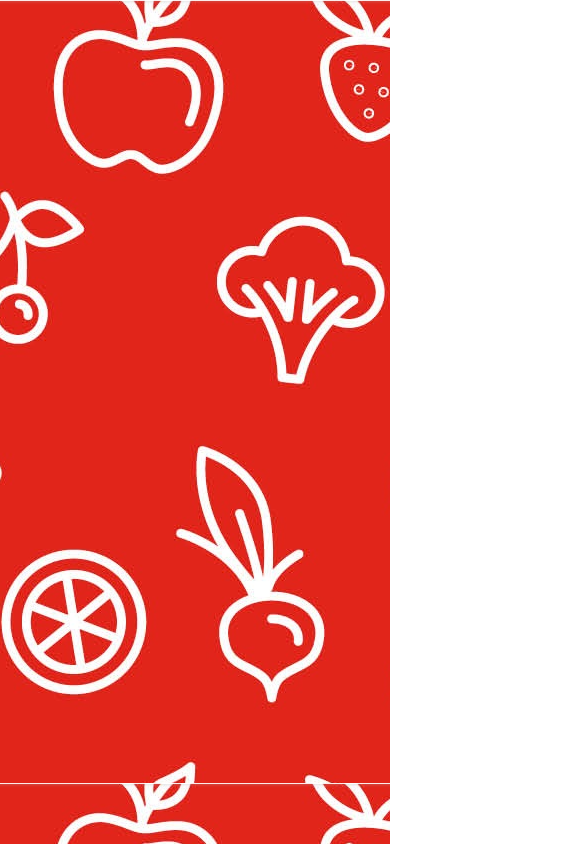
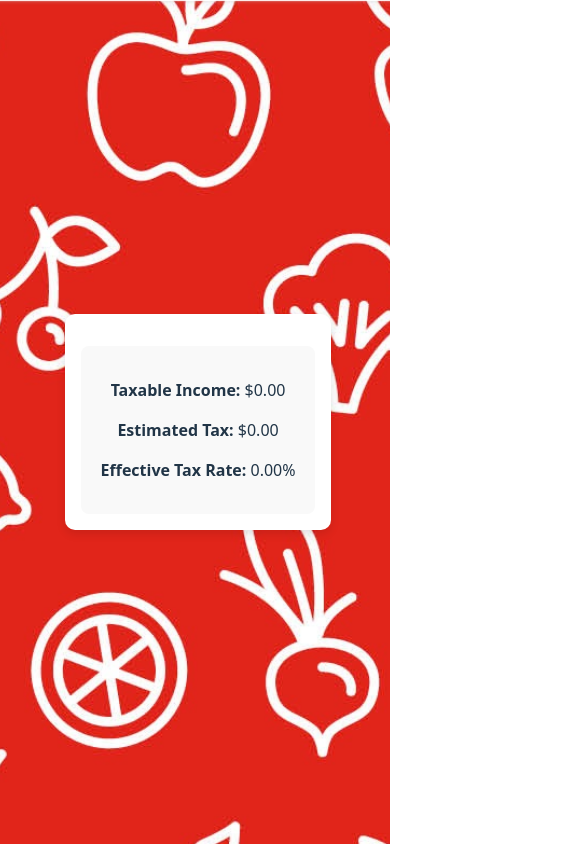
Before and after one commit to Rithika-07/Tax-calculator, a React (Vite) app: page / in a window 390 px wide. Shown: the top 844 px of the page, 585 px wide, since content can reach past the window. Built offline with nearby package versions, Linux system fonts and the light colour scheme.

Commit message:
interactive style added

```diff
--- a/src/index.css
+++ b/src/index.css
@@ -12,14 +12,14 @@
   -webkit-font-smoothing: antialiased;
   -moz-osx-font-smoothing: grayscale;
 }
+
 .app-container {
-  background-color: #ffffff;
+  background: white;
   border-radius: 10px;
-  box-shadow: 0px 4px 10px rgba(0, 0, 0, 0.1);
-  max-width: 350px;
-  width: 100%;
-  margin-left: 600px;
-  margin-top: 10rem;
+  box-shadow: 0 4px 10px rgba(0,0,0,0.1);
+  padding: 2rem;
+  width: 90%;
+  max-width: 400px;
   text-align: center;
 }
 a {
@@ -30,17 +30,17 @@ a {
 a:hover {
   color: #535bf2;
 }
-
 body {
   margin: 0;
+  height: 100vh;
+  background-image: url("/hyveebg.png");
+  background-size: cover;
+  background-position: center;
+  background-repeat: no-repeat;
   display: flex;
-  place-items: center;
-  min-width: 320px;
-  min-height: 100vh;
-  background-image: url("/hyveebg.png");
-
+  justify-content: center;
+  align-items: center;
 }
-
 h1 {
   font-size: 3.2em;
   line-height: 1.1;
@@ -77,3 +77,21 @@ button:focus-visible {
     background-color: #f9f9f9;
   }
 }
+
+@media (max-width: 768px) {   /* Tablet */
+  .app-container {
+    padding: 1.5rem;
+    max-width: 90%;
+  }
+}
+
+@media (max-width: 480px) {   /* Mobile */
+  .app-container {
+    padding: 1rem;
+    width: 95%;
+  }
+
+  .result-display p {
+    font-size: 0.9rem;
+  }
+}
```
